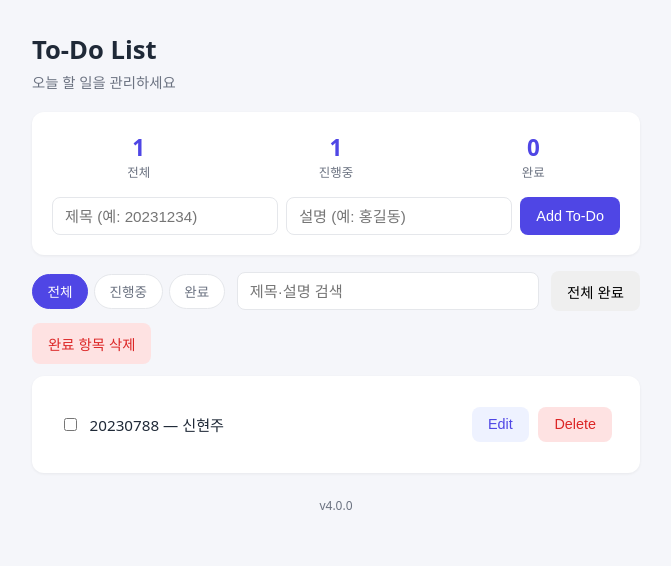
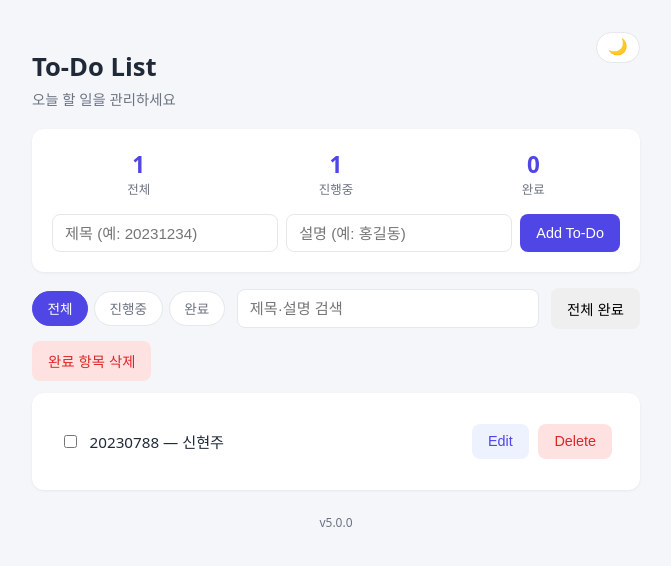
Before and after one commit to hyeonszz/CSE4022-Course, a FastAPI app: page / in a window 1280 px wide. Shown: the top 566 px of the page, without its empty margins (304-975 px from the left). Run offline with FastAPI, Linux system fonts and the light colour scheme.

Commit message:
feat: 다크모드 토글 기능 추가, 버전 5.0.0
- CSS 변수로 라이트/다크 테마 분리, localStorage에 사용자 선택 저장
- 저장된 값이 없으면 OS의 prefers-color-scheme 설정을 따름

```diff
--- a/fastapi-app/main.py
+++ b/fastapi-app/main.py
@@ -10,7 +10,7 @@ from pydantic import BaseModel, Field
 BASE_DIR = Path(__file__).resolve().parent
 TODO_FILE = BASE_DIR / "todo.json"
 templates = Jinja2Templates(directory=str(BASE_DIR / "templates"))
-APP_VERSION = "4.0.0"
+APP_VERSION = "5.0.0"
 app = FastAPI(title="Todo List", version=APP_VERSION)
 
 
--- a/fastapi-app/templates/index.html
+++ b/fastapi-app/templates/index.html
@@ -14,6 +14,22 @@
             --muted: #6b7280;
             --border: #e5e7eb;
             --danger: #dc2626;
+            --danger-bg: #fee2e2;
+            --danger-bg-hover: #fecaca;
+            --shadow: rgba(0,0,0,.06);
+        }
+        :root[data-theme="dark"] {
+            --bg: #111827;
+            --card: #1f2937;
+            --accent: #818cf8;
+            --accent-light: #312e81;
+            --text: #f3f4f6;
+            --muted: #9ca3af;
+            --border: #374151;
+            --danger: #f87171;
+            --danger-bg: #450a0a;
+            --danger-bg-hover: #7f1d1d;
+            --shadow: rgba(0,0,0,.4);
         }
         * { box-sizing: border-box; }
         body {
@@ -23,15 +39,27 @@
             padding: 0 1rem;
             background: var(--bg);
             color: var(--text);
+            transition: background .2s, color .2s;
         }
+        .header { display: flex; justify-content: space-between; align-items: flex-start; gap: 1rem; }
         h1 { font-size: 1.6rem; margin-bottom: .25rem; }
         .subtitle { color: var(--muted); margin: 0 0 1.25rem; font-size: .9rem; }
+        #theme-toggle {
+            background: var(--card);
+            border: 1px solid var(--border);
+            color: var(--text);
+            border-radius: 999px;
+            padding: .4rem .7rem;
+            font-size: 1rem;
+            line-height: 1;
+        }
+        #theme-toggle:hover { background: var(--accent-light); }
 
         .card {
             background: var(--card);
             border-radius: 12px;
             padding: 1.25rem;
-            box-shadow: 0 1px 3px rgba(0,0,0,.06);
+            box-shadow: 0 1px 3px var(--shadow);
             margin-bottom: 1rem;
         }
 
@@ -57,7 +85,7 @@
             cursor: pointer;
         }
         form button { background: var(--accent); color: #fff; }
-        form button:hover { background: #4338ca; }
+        form button:hover { filter: brightness(1.1); }
 
         .toolbar { display: flex; gap: .75rem; align-items: center; flex-wrap: wrap; margin: 1rem 0 .75rem; }
         .toolbar input[type="search"] { flex: 1 1 10rem; }
@@ -72,8 +100,8 @@
             font-size: .85rem;
         }
         .tab.active { background: var(--accent); border-color: var(--accent); color: #fff; }
-        #clear-completed { background: #fee2e2; color: var(--danger); white-space: nowrap; }
-        #clear-completed:hover { background: #fecaca; }
+        #clear-completed { background: var(--danger-bg); color: var(--danger); white-space: nowrap; }
+        #clear-completed:hover { background: var(--danger-bg-hover); }
 
         ul { list-style: none; padding: 0; margin: 0; }
         li {
@@ -87,17 +115,30 @@
         li span.text { flex: 1; font-size: .95rem; }
         .done { text-decoration: line-through; color: var(--muted); }
         li button { background: var(--accent-light); color: var(--accent); }
-        li button:hover { background: #e0e7ff; }
-        li button.delete { background: #fee2e2; color: var(--danger); }
-        li button.delete:hover { background: #fecaca; }
+        li button:hover { filter: brightness(1.1); }
+        li button.delete { background: var(--danger-bg); color: var(--danger); }
+        li button.delete:hover { background: var(--danger-bg-hover); }
 
         #empty { text-align: center; color: var(--muted); padding: 2rem 0; font-size: .9rem; }
-        #error { color: var(--danger); background: #fee2e2; padding: .6rem .8rem; border-radius: 8px; margin-top: .75rem; }
+        #error { color: var(--danger); background: var(--danger-bg); padding: .6rem .8rem; border-radius: 8px; margin-top: .75rem; }
     </style>
+    <script>
+        // 깜빡임 방지: body 렌더링 전에 저장된 테마(또는 OS 설정)를 먼저 적용
+        (function () {
+            const saved = localStorage.getItem("theme");
+            const theme = saved || (matchMedia("(prefers-color-scheme: dark)").matches ? "dark" : "light");
+            document.documentElement.dataset.theme = theme;
+        })();
+    </script>
 </head>
 <body>
-    <h1>To-Do List</h1>
-    <p class="subtitle">오늘 할 일을 관리하세요</p>
+    <div class="header">
+        <div>
+            <h1>To-Do List</h1>
+            <p class="subtitle">오늘 할 일을 관리하세요</p>
+        </div>
+        <button id="theme-toggle" type="button" aria-label="테마 전환"></button>
+    </div>
 
     <div class="card">
         <div class="stats">
@@ -222,6 +263,18 @@
           run("전체 완료 처리", async () => { await api("/todos/complete-all", "PATCH"); await load(); });
         }
 
+        function applyThemeIcon() {
+          $("theme-toggle").textContent = document.documentElement.dataset.theme === "dark" ? "☀️" : "🌙";
+        }
+
+        $("theme-toggle").onclick = () => {
+          const next = document.documentElement.dataset.theme === "dark" ? "light" : "dark";
+          document.documentElement.dataset.theme = next;
+          localStorage.setItem("theme", next);
+          applyThemeIcon();
+        };
+        applyThemeIcon();
+
         document.querySelectorAll(".tab").forEach((tab) => {
           tab.onclick = () => {
             document.querySelector(".tab.active").classList.remove("active");
```
